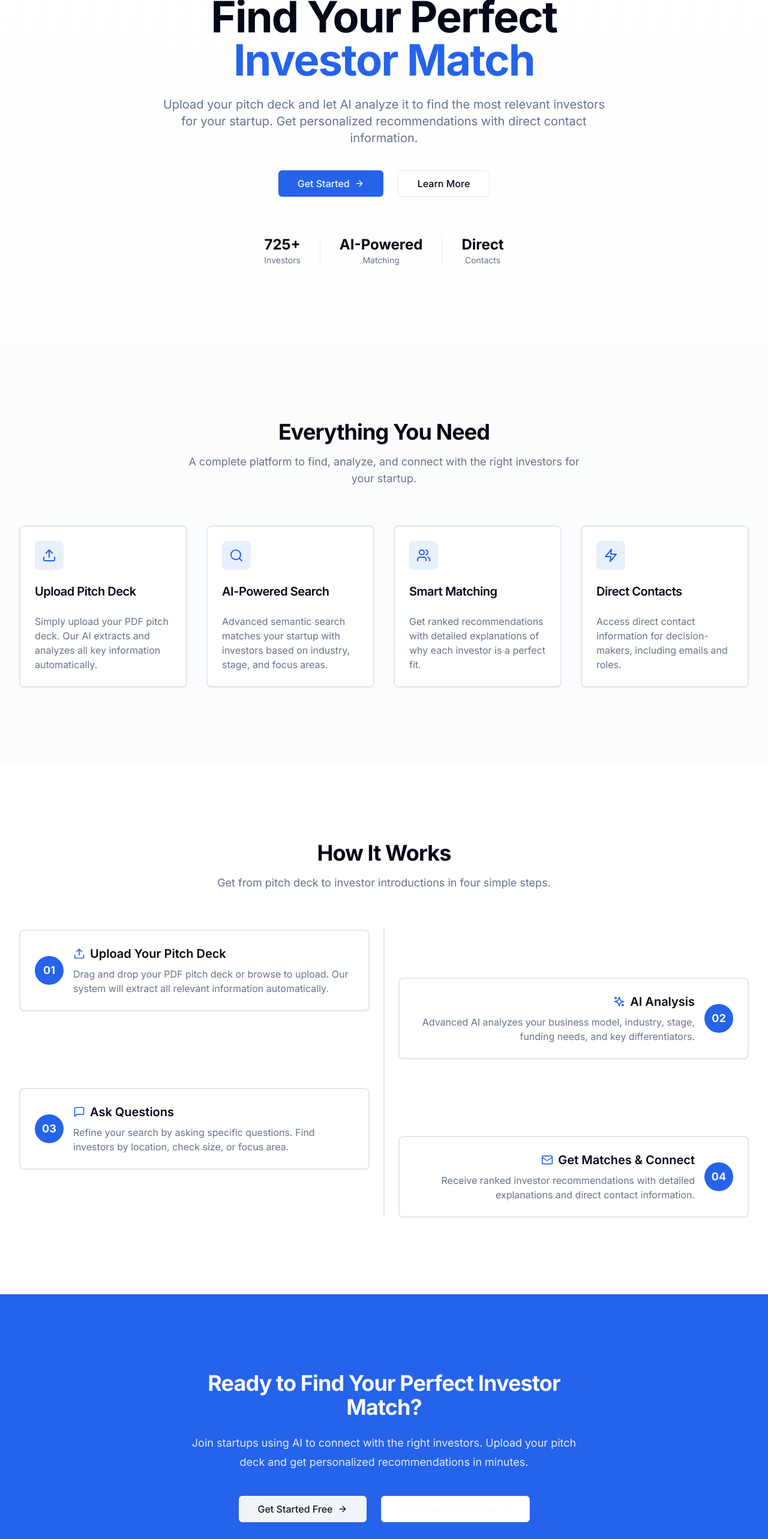
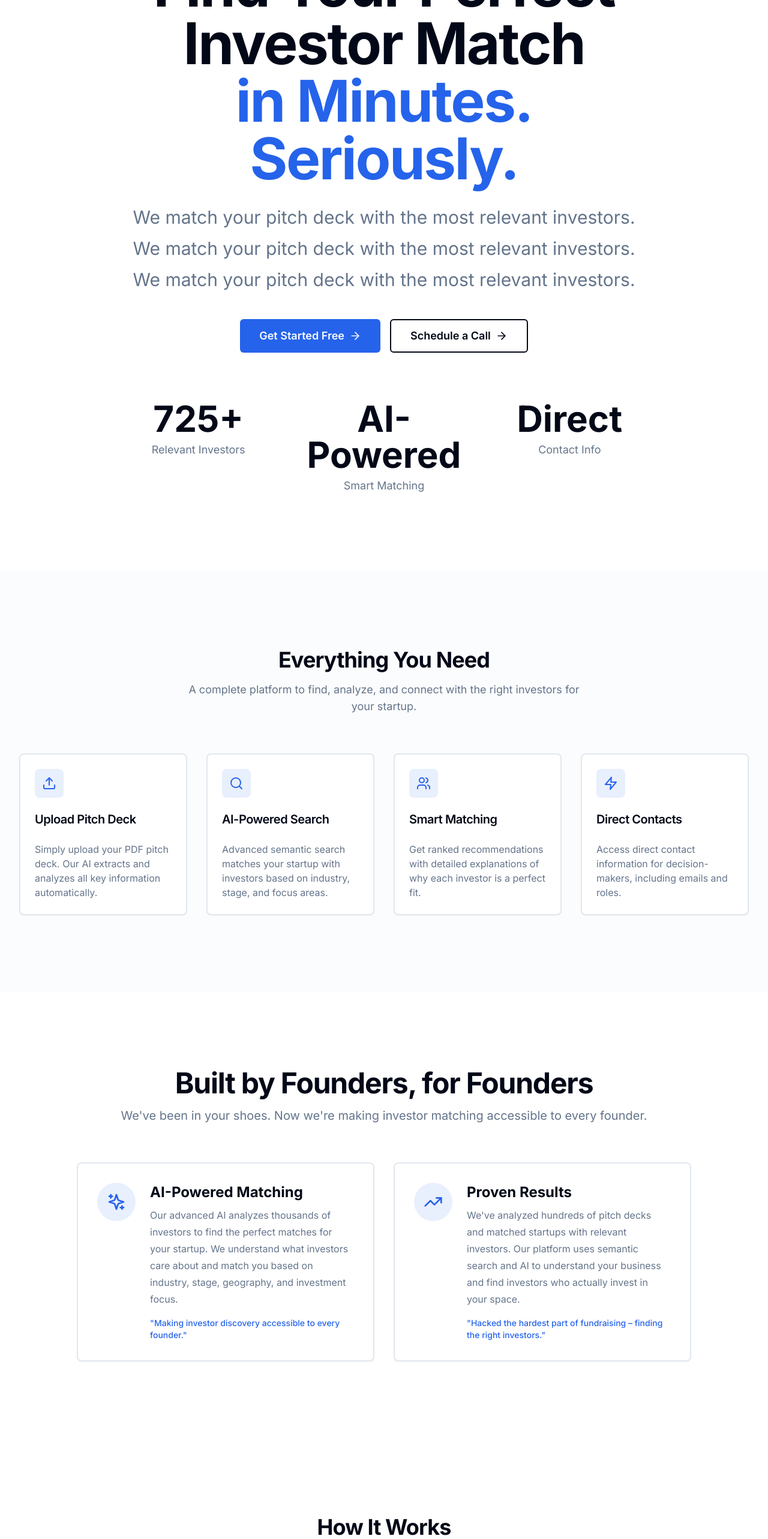
Before and after one commit to marita-ge/Deal-Fit, a Next.js app: page / in a window 1280 px wide. Shown: the part 200-2766 px from the top of the page at 60% size. Built offline with nearby package versions, Linux system fonts and the light colour scheme; no server answers.

Commit message:
Redesign landing page with Fundraisly-style layout and fix CTA button visibility

```diff
--- a/app/page.tsx
+++ b/app/page.tsx
@@ -1,6 +1,8 @@
 import Hero from '@/components/landing/Hero'
 import Features from '@/components/landing/Features'
+import About from '@/components/landing/About'
 import HowItWorks from '@/components/landing/HowItWorks'
+import Testimonials from '@/components/landing/Testimonials'
 import CTA from '@/components/landing/CTA'
 
 export default function Home() {
@@ -8,7 +10,9 @@ export default function Home() {
     <main className="min-h-screen">
       <Hero />
       <Features />
+      <About />
       <HowItWorks />
+      <Testimonials />
       <CTA />
     </main>
   )
--- /dev/null
+++ b/components/landing/About.tsx
@@ -0,0 +1,63 @@
+'use client'
+
+import { Card, CardContent } from '@/components/ui/card'
+import { Sparkles, TrendingUp } from 'lucide-react'
+
+export default function About() {
+  return (
+    <section className="py-20 sm:py-32">
+      <div className="container mx-auto px-4 sm:px-6 lg:px-8">
+        <div className="mx-auto max-w-4xl text-center mb-16">
+          <h2 className="text-3xl font-bold tracking-tight text-foreground sm:text-4xl lg:text-5xl mb-4">
+            Built by Founders, for Founders
+          </h2>
+          <p className="text-lg text-muted-foreground sm:text-xl">
+            We've been in your shoes. Now we're making investor matching accessible to every founder.
+          </p>
+        </div>
+
+        <div className="grid grid-cols-1 gap-8 lg:grid-cols-2 max-w-5xl mx-auto">
+          <Card className="border-2">
+            <CardContent className="p-8">
+              <div className="flex items-start gap-6">
+                <div className="flex h-16 w-16 shrink-0 items-center justify-center rounded-full bg-primary/10">
+                  <Sparkles className="h-8 w-8 text-primary" />
+                </div>
+                <div className="flex-1">
+                  <h3 className="text-2xl font-bold mb-2">AI-Powered Matching</h3>
+                  <p className="text-muted-foreground leading-7 mb-4">
+                    Our advanced AI analyzes thousands of investors to find the perfect matches for your startup.
+                    We understand what investors care about and match you based on industry, stage, geography, and investment focus.
+                  </p>
+                  <p className="text-sm font-medium text-primary">
+                    "Making investor discovery accessible to every founder."
+                  </p>
+                </div>
+              </div>
+            </CardContent>
+          </Card>
+
+          <Card className="border-2">
+            <CardContent className="p-8">
+              <div className="flex items-start gap-6">
+                <div className="flex h-16 w-16 shrink-0 items-center justify-center rounded-full bg-primary/10">
+                  <TrendingUp className="h-8 w-8 text-primary" />
+                </div>
+                <div className="flex-1">
+                  <h3 className="text-2xl font-bold mb-2">Proven Results</h3>
+                  <p className="text-muted-foreground leading-7 mb-4">
+                    We've analyzed hundreds of pitch decks and matched startups with relevant investors.
+                    Our platform uses semantic search and AI to understand your business and find investors who actually invest in your space.
+                  </p>
+                  <p className="text-sm font-medium text-primary">
+                    "Hacked the hardest part of fundraising – finding the right investors."
+                  </p>
+                </div>
+              </div>
+            </CardContent>
+          </Card>
+        </div>
+      </div>
+    </section>
+  )
+}
--- a/components/landing/CTA.tsx
+++ b/components/landing/CTA.tsx
@@ -2,56 +2,38 @@
 
 import Link from 'next/link'
 import { Button } from '@/components/ui/button'
-import { ArrowRight, Calendar } from 'lucide-react'
-
-interface CalendlyButtonProps {
-  url?: string
-}
-
-function CalendlyButton({ url }: CalendlyButtonProps) {
-  const calendlyUrl = url || process.env.NEXT_PUBLIC_CALENDLY_URL || 'https://calendly.com/marita_ge/30min'
-
-  if (!calendlyUrl) {
-    return null
-  }
-
-  return (
-    <a
-      href={calendlyUrl}
-      target="_blank"
-      rel="noopener noreferrer"
-      className="inline-flex"
-    >
-      <Button variant="outline" size="lg" className="group">
-        <Calendar className="mr-2 h-4 w-4" />
-        Schedule a Demo
-        <ArrowRight className="ml-2 h-4 w-4 transition-transform group-hover:translate-x-1" />
-      </Button>
-    </a>
-  )
-}
+import { ArrowRight } from 'lucide-react'
 
 export default function CTA() {
   return (
-    <section className="py-20 sm:py-32 bg-primary text-primary-foreground">
+    <section className="py-20 sm:py-32 bg-background">
       <div className="container mx-auto px-4 sm:px-6 lg:px-8">
-        <div className="mx-auto max-w-2xl text-center">
-          <h2 className="text-3xl font-bold tracking-tight sm:text-4xl">
-            Ready to Find Your Perfect Investor Match?
+        <div className="mx-auto max-w-3xl text-center">
+          <h2 className="text-3xl font-bold tracking-tight text-foreground sm:text-4xl lg:text-5xl">
+            Schedule a call and find out how many investor matches we can generate for you
           </h2>
-          <p className="mt-6 text-lg leading-8 opacity-90">
-            Join startups using AI to connect with the right investors. Upload your pitch deck
-            and get personalized recommendations in minutes.
-          </p>
 
-          <div className="mt-10 flex items-center justify-center gap-x-6 flex-wrap gap-y-4">
+          <div className="mt-10 flex flex-col items-center justify-center gap-4 sm:flex-row">
             <Link href="/chat">
-              <Button size="lg" variant="secondary" className="group">
+              <Button size="lg" className="group h-14 px-8 text-lg font-semibold bg-primary text-primary-foreground hover:bg-primary/90">
                 Get Started Free
-                <ArrowRight className="ml-2 h-4 w-4 transition-transform group-hover:translate-x-1" />
+                <ArrowRight className="ml-2 h-5 w-5 transition-transform group-hover:translate-x-1" />
               </Button>
             </Link>
-            <CalendlyButton />
+            <a
+              href="https://calendly.com/marita_ge/30min"
+              target="_blank"
+              rel="noopener noreferrer"
+            >
+              <Button
+                size="lg"
+                variant="outline"
+                className="h-14 border-2 border-foreground px-8 text-lg font-semibold text-foreground hover:bg-foreground hover:text-background"
+              >
+                Schedule a Call
+                <ArrowRight className="ml-2 h-5 w-5 transition-transform group-hover:translate-x-1" />
+              </Button>
+            </a>
           </div>
         </div>
       </div>
--- a/components/landing/Hero.tsx
+++ b/components/landing/Hero.tsx
@@ -2,58 +2,64 @@
 
 import Link from 'next/link'
 import { Button } from '@/components/ui/button'
-import { ArrowRight, Sparkles } from 'lucide-react'
+import { ArrowRight } from 'lucide-react'
 
 export default function Hero() {
   return (
-    <section className="relative overflow-hidden bg-gradient-to-b from-background to-muted/20 py-20 sm:py-32">
+    <section className="relative overflow-hidden bg-background py-16 sm:py-24 lg:py-32">
       <div className="container mx-auto px-4 sm:px-6 lg:px-8">
-        <div className="mx-auto max-w-3xl text-center">
-          <div className="mb-8 flex justify-center">
-            <div className="relative rounded-full bg-primary/10 px-4 py-1.5 text-sm font-medium text-primary">
-              <Sparkles className="mr-2 inline h-4 w-4" />
-              AI-Powered Investor Matching
-            </div>
+        <div className="mx-auto max-w-4xl text-center">
+          <h1 className="text-5xl font-bold tracking-tight text-foreground sm:text-6xl lg:text-7xl xl:text-8xl">
+            Find Your Perfect
+            <span className="block">Investor Match</span>
+            <span className="block text-primary">in Minutes. Seriously.</span>
+          </h1>
+
+          <p className="mt-8 text-xl leading-8 text-muted-foreground sm:text-2xl lg:text-3xl">
+            We match your pitch deck with the most relevant investors.
+          </p>
+          <p className="mt-4 text-xl leading-8 text-muted-foreground sm:text-2xl lg:text-3xl">
+            We match your pitch deck with the most relevant investors.
+          </p>
+          <p className="mt-4 text-xl leading-8 text-muted-foreground sm:text-2xl lg:text-3xl">
+            We match your pitch deck with the most relevant investors.
+          </p>
+
+          <div className="mt-12 flex flex-col items-center justify-center gap-4 sm:flex-row">
+            <Link href="/chat">
+              <Button size="lg" className="group h-14 px-8 text-lg font-semibold">
+                Get Started Free
+                <ArrowRight className="ml-2 h-5 w-5 transition-transform group-hover:translate-x-1" />
+              </Button>
+            </Link>
+            <a
+              href="https://calendly.com/marita_ge/30min"
+              target="_blank"
+              rel="noopener noreferrer"
+            >
+              <Button
+                size="lg"
+                variant="outline"
+                className="h-14 border-2 border-foreground px-8 text-lg font-semibold hover:bg-foreground hover:text-background"
+              >
+                Schedule a Call
+                <ArrowRight className="ml-2 h-5 w-5 transition-transform group-hover:translate-x-1" />
+              </Button>
+            </a>
           </div>
 
-          <h1 className="text-4xl font-bold tracking-tight text-foreground sm:text-6xl lg:text-7xl">
-            Find Your Perfect
-            <span className="block text-primary">Investor Match</span>
-          </h1>
-
-          <p className="mt-6 text-lg leading-8 text-muted-foreground sm:text-xl">
-            Upload your pitch deck and let AI analyze it to find the most relevant investors
-            for your startup. Get personalized recommendations with direct contact information.
-          </p>
-
-          <div className="mt-10 flex items-center justify-center gap-x-6">
-            <Link href="/chat">
-              <Button size="lg" className="group">
-                Get Started
-                <ArrowRight className="ml-2 h-4 w-4 transition-transform group-hover:translate-x-1" />
-              </Button>
-            </Link>
-            <Link href="#how-it-works">
-              <Button variant="outline" size="lg">
-                Learn More
-              </Button>
-            </Link>
-          </div>
-
-          <div className="mt-16 flex items-center justify-center gap-8 text-sm text-muted-foreground">
+          <div className="mt-20 grid grid-cols-1 gap-8 sm:grid-cols-3">
             <div className="text-center">
-              <div className="text-2xl font-bold text-foreground">725+</div>
-              <div>Investors</div>
+              <div className="text-4xl font-bold text-foreground sm:text-5xl lg:text-6xl">725+</div>
+              <div className="mt-2 text-lg text-muted-foreground">Relevant Investors</div>
             </div>
-            <div className="h-12 w-px bg-border" />
             <div className="text-center">
-              <div className="text-2xl font-bold text-foreground">AI-Powered</div>
-              <div>Matching</div>
+              <div className="text-4xl font-bold text-foreground sm:text-5xl lg:text-6xl">AI-Powered</div>
+              <div className="mt-2 text-lg text-muted-foreground">Smart Matching</div>
             </div>
-            <div className="h-12 w-px bg-border" />
             <div className="text-center">
-              <div className="text-2xl font-bold text-foreground">Direct</div>
-              <div>Contacts</div>
+              <div className="text-4xl font-bold text-foreground sm:text-5xl lg:text-6xl">Direct</div>
+              <div className="mt-2 text-lg text-muted-foreground">Contact Info</div>
             </div>
           </div>
         </div>
--- /dev/null
+++ b/components/landing/Testimonials.tsx
@@ -0,0 +1,69 @@
+'use client'
+
+import { Card, CardContent } from '@/components/ui/card'
+
+const testimonials = [
+  {
+    name: 'Sarah Chen',
+    company: 'TechFlow, Seed',
+    quote: 'Deal Fit helped me find 15 highly relevant investors in just one week. The AI matching was incredibly accurate, and I had meetings scheduled within days.',
+  },
+  {
+    name: 'Michael Rodriguez',
+    company: 'DataSync, Series A',
+    quote: 'I was skeptical at first, but Deal Fit\'s recommendations were spot-on. We closed our Series A with an investor they matched us with. Game changer.',
+  },
+  {
+    name: 'Emily Johnson',
+    company: 'GreenTech, Pre-Seed',
+    quote: 'The platform saved me weeks of research. Instead of cold emailing hundreds of investors, I got 20 targeted matches with direct contact information.',
+  },
+  {
+    name: 'David Kim',
+    company: 'HealthAI, Seed',
+    quote: 'Deal Fit expanded my investor network beyond expectations. The AI understood our niche market and found investors I never would have discovered.',
+  },
+  {
+    name: 'Lisa Wang',
+    company: 'FinTech Solutions, Series A',
+    quote: 'Most effective tool I\'ve used for fundraising. Investors showed up knowing our deck and ready to talk. Highly recommend.',
+  },
+  {
+    name: 'James Thompson',
+    company: 'CloudScale, Seed',
+    quote: 'We got 30 investor introductions in 2 months through Deal Fit. The quality of matches was exceptional, and the process was seamless.',
+  },
+]
+
+export default function Testimonials() {
+  return (
+    <section className="py-20 sm:py-32 bg-muted/30">
+      <div className="container mx-auto px-4 sm:px-6 lg:px-8">
+        <div className="mx-auto max-w-2xl text-center mb-16">
+          <h2 className="text-3xl font-bold tracking-tight text-foreground sm:text-4xl lg:text-5xl">
+            Trusted by Founders
+          </h2>
+          <p className="mt-4 text-lg text-muted-foreground">
+            Real founders saying about us
+          </p>
+        </div>
+
+        <div className="grid grid-cols-1 gap-6 sm:grid-cols-2 lg:grid-cols-3">
+          {testimonials.map((testimonial, index) => (
+            <Card key={index} className="border-2 hover:border-primary/50 transition-colors">
+              <CardContent className="p-6">
+                <p className="text-foreground mb-4 leading-7">
+                  "{testimonial.quote}"
+                </p>
+                <div className="border-t border-border pt-4">
+                  <div className="font-semibold text-foreground">{testimonial.name}</div>
+                  <div className="text-sm text-muted-foreground">{testimonial.company}</div>
+                </div>
+              </CardContent>
+            </Card>
+          ))}
+        </div>
+      </div>
+    </section>
+  )
+}
```
